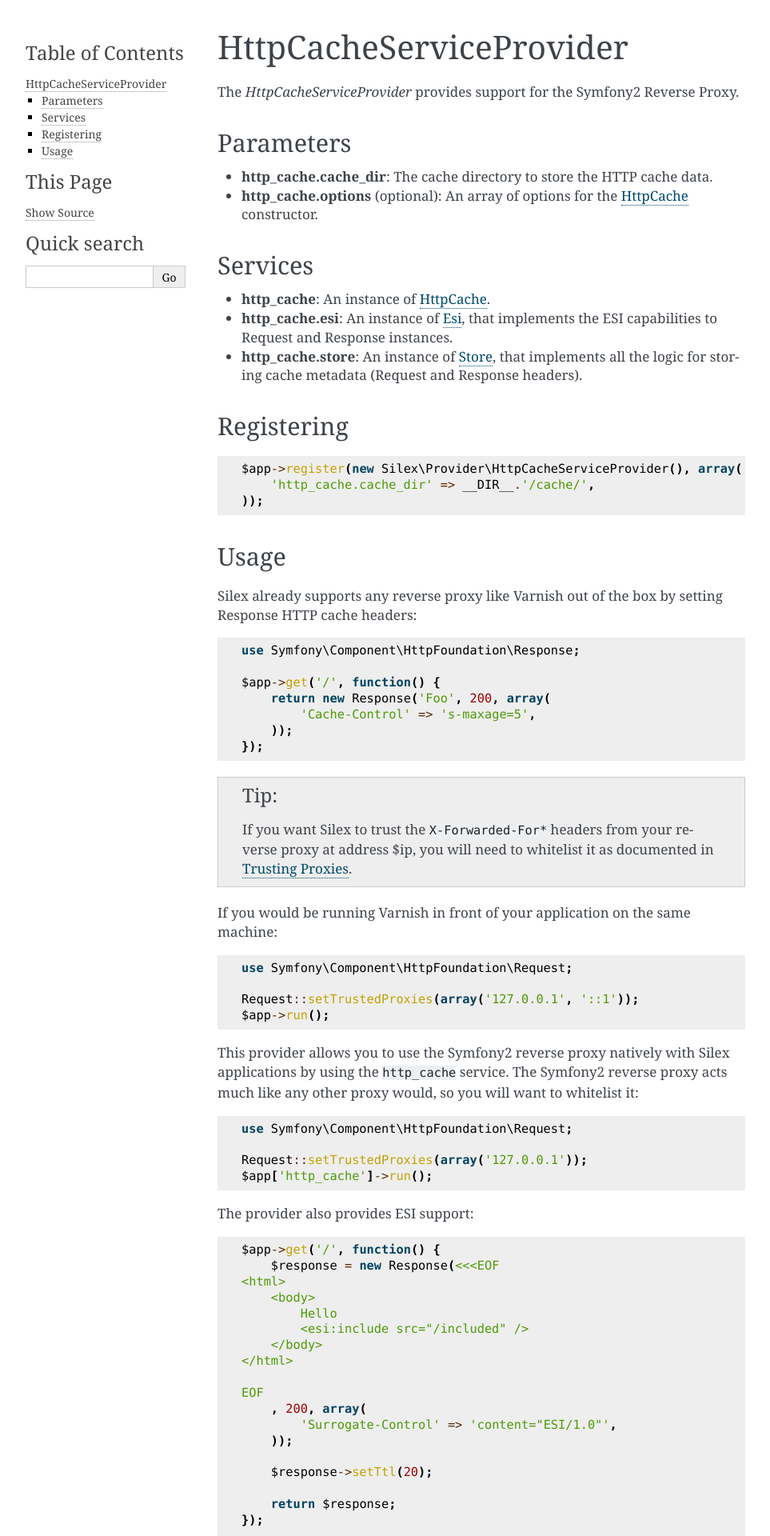
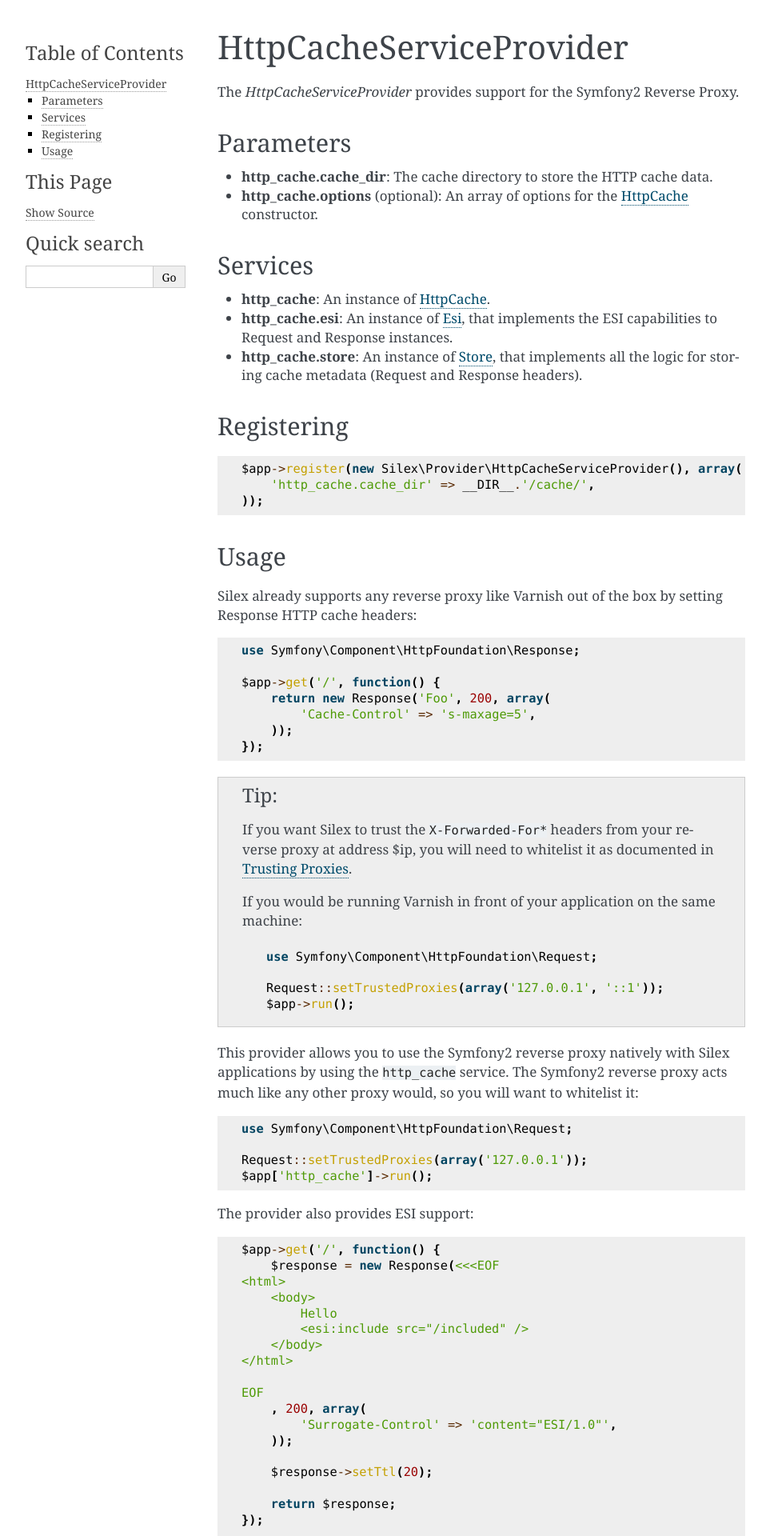
Before and after one commit to silexphp/Silex, a Sphinx documentation site: the page built from doc/providers/http_cache.rst, in a window 1280 px wide. Shown: the top 1920 px of the page at 80% size, without its empty margins (148-1111 px from the left). Built offline with Sphinx 7.4.7, drawn with Linux system fonts in a browser that asks for light colours.

Commit message:
Attempt to add block to tip
As suggested by @fabpot

```diff
--- a/doc/providers/http_cache.rst
+++ b/doc/providers/http_cache.rst
@@ -58,16 +58,20 @@
     in `Trusting Proxies
     <http://symfony.com/doc/current/components/http_foundation/trusting_proxies.html>`_.
 
-If you would be running Varnish in front of your application on the same machine::
+    If you would be running Varnish in front of your application on the same machine:
 
-    use Symfony\Component\HttpFoundation\Request;
+    .. code-block:: php
 
-    Request::setTrustedProxies(array('127.0.0.1', '::1'));
-    $app->run();
+        use Symfony\Component\HttpFoundation\Request;
+
+        Request::setTrustedProxies(array('127.0.0.1', '::1'));
+        $app->run();
 
 This provider allows you to use the Symfony2 reverse proxy natively with
 Silex applications by using the ``http_cache`` service. The Symfony2 reverse proxy
-acts much like any other proxy would, so you will want to whitelist it::
+acts much like any other proxy would, so you will want to whitelist it:
+
+.. code-block:: php
 
     use Symfony\Component\HttpFoundation\Request;
 
```
